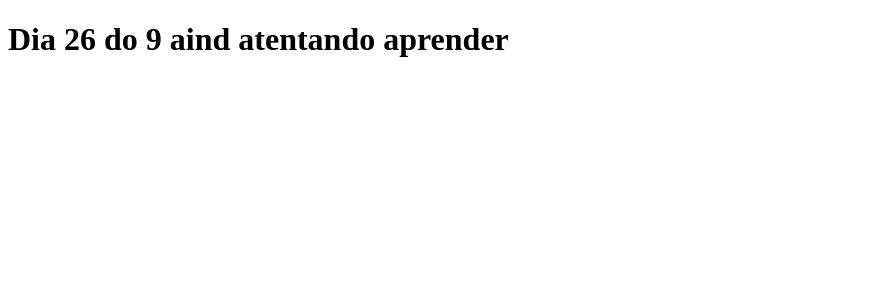
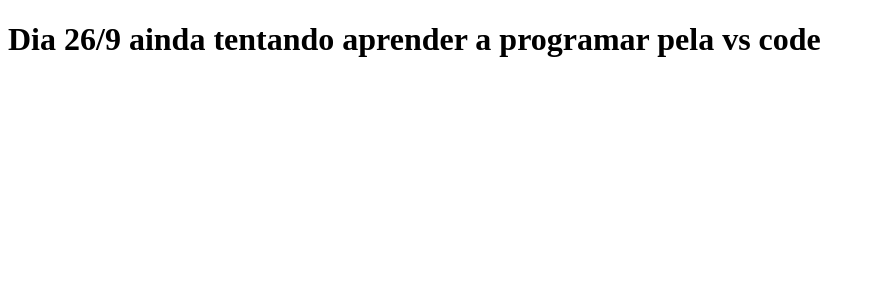
Before and after one commit to juralopes/primeiro-proj, a Next.js app: page / in a window 1280 px wide. Shown: the top 300 px of the page, without its empty margins (0-875 px from the left). Built offline with nearby package versions, Linux system fonts and the light colour scheme.

Commit message:
Agora estou Modificando a Frase Escrita no Index

```diff
--- a/pages/index.js
+++ b/pages/index.js
@@ -1,5 +1,5 @@
 function Home() {
-    return <h1>Dia 26 do 9 aind atentando aprender</h1>
+    return <h1>Dia 26/9 ainda tentando aprender a programar pela vs code</h1>
 }
 
 export default Home;
```
